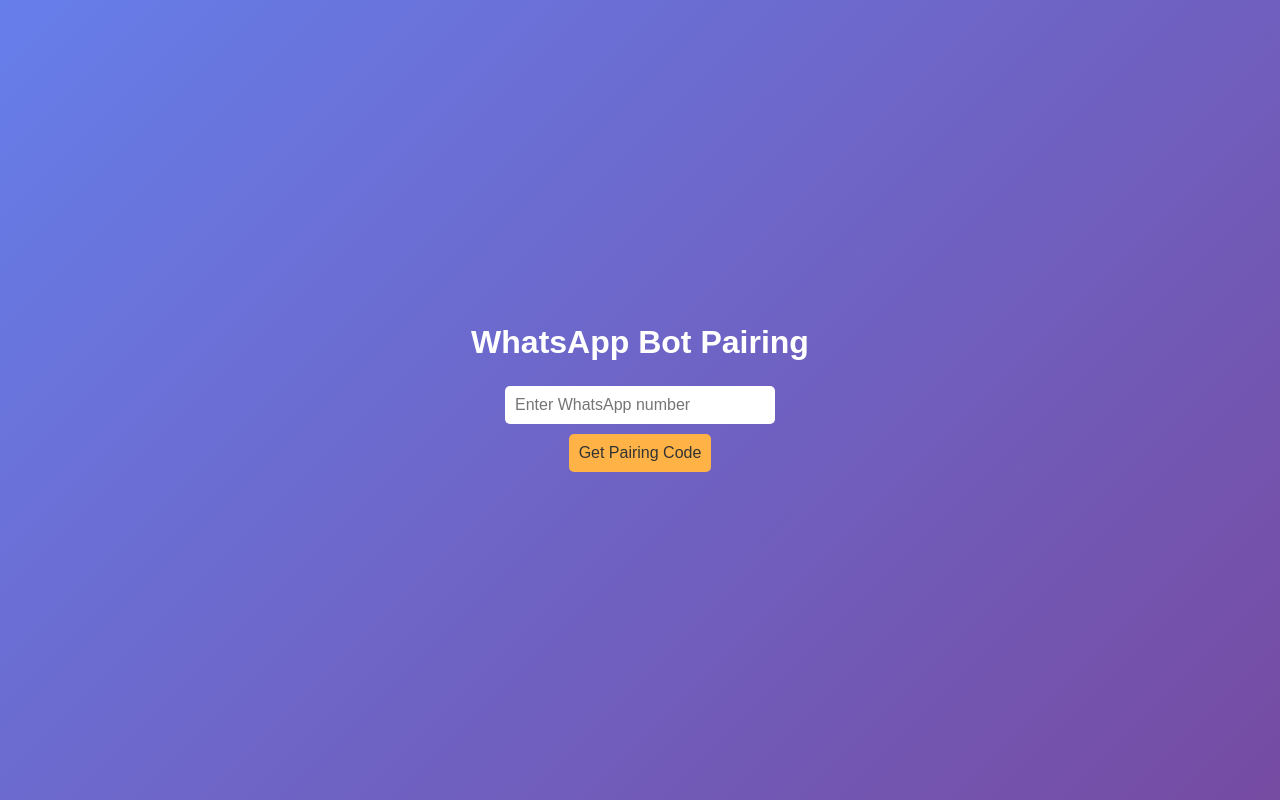
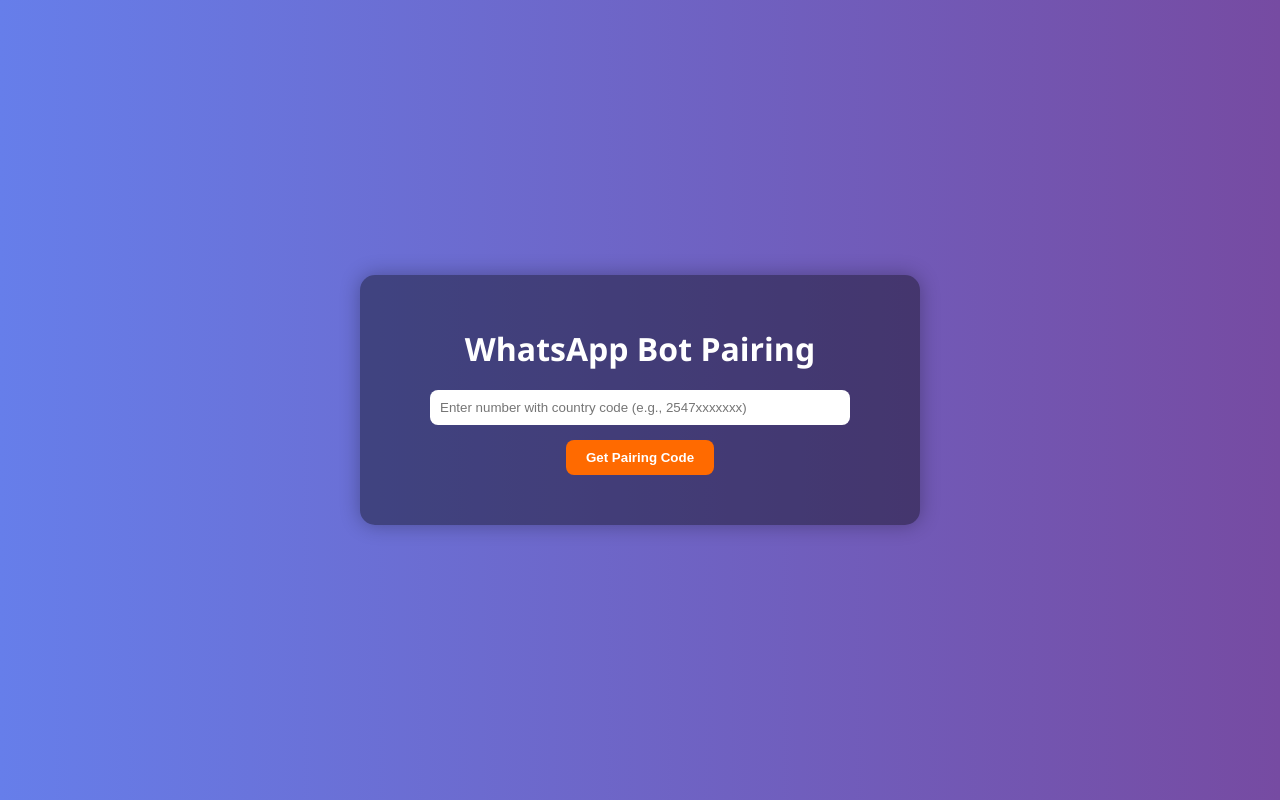
Before and after one commit to trashcore-dev/Whatsapp-session, a website: page public/index.html in a window 1280 px wide. Drawn offline with Linux system fonts and the light colour scheme.

Commit message:
Update index.html

```diff
--- a/public/index.html
+++ b/public/index.html
@@ -2,55 +2,98 @@
 <html lang="en">
 <head>
 <meta charset="UTF-8">
+<meta name="viewport" content="width=device-width, initial-scale=1.0">
 <title>WhatsApp Bot Pairing</title>
 <style>
   body {
-      font-family: Arial, sans-serif;
-      background: linear-gradient(135deg, #667eea, #764ba2);
+    font-family: 'Segoe UI', Tahoma, Geneva, Verdana, sans-serif;
+    background: linear-gradient(to right, #667eea, #764ba2);
     color: #fff;
     display: flex;
-      flex-direction: column;
     justify-content: center;
     align-items: center;
-      min-height: 100vh;
+    height: 100vh;
     margin: 0;
   }
-    h1 { margin-bottom: 20px; }
-    input, button {
+  .container {
+    background: rgba(0,0,0,0.4);
+    padding: 30px;
+    border-radius: 15px;
+    text-align: center;
+    width: 90%;
+    max-width: 500px;
+    box-shadow: 0 0 20px rgba(0,0,0,0.3);
+  }
+  h1 {
+    margin-bottom: 20px;
+  }
+  input[type="text"] {
     padding: 10px;
-      margin: 5px;
-      border-radius: 5px;
+    width: 80%;
+    border-radius: 8px;
     border: none;
-      font-size: 16px;
+    margin-bottom: 15px;
   }
-    input { width: 250px; }
-    button { cursor: pointer; background-color: #ffb347; color: #333; }
-    #pair-code { margin-top: 20px; font-weight: bold; font-size: 24px; }
+  button {
+    padding: 10px 20px;
+    border: none;
+    background: #ff6a00;
+    color: white;
+    font-weight: bold;
+    border-radius: 8px;
+    cursor: pointer;
+  }
+  button:hover {
+    background: #ff8c42;
+  }
+  .pairing {
+    margin-top: 20px;
+    font-size: 18px;
+    word-break: break-all;
+  }
+  .error {
+    color: #ff4444;
+  }
 </style>
 </head>
 <body>
+
+<div class="container">
   <h1>WhatsApp Bot Pairing</h1>
-  <input type="text" id="number" placeholder="Enter WhatsApp number">
-  <button onclick="getPairingCode()">Get Pairing Code</button>
-  <div id="pair-code"></div>
+  <input type="text" id="number" placeholder="Enter number with country code (e.g., 2547xxxxxxx)">
+  <br>
+  <button onclick="getPairing()">Get Pairing Code</button>
+  <div id="result" class="pairing"></div>
+</div>
 
 <script>
-    async function getPairingCode() {
+async function getPairing() {
   const number = document.getElementById('number').value.trim();
-      if(!number) return alert('Enter a number!');
+  const resultDiv = document.getElementById('result');
+
+  if (!number) {
+    resultDiv.innerHTML = '<span class="error">Please enter a number.</span>';
+    return;
+  }
+
+  resultDiv.innerHTML = '⏳ Generating pairing code...';
 
   try {
     const res = await fetch(`/pairing?number=${encodeURIComponent(number)}`);
     const data = await res.json();
-        if(data.pairCode) {
-          document.getElementById('pair-code').innerText = `Pairing Code: ${data.pairCode}`;
+
+    if (data.pairCode) {
+      resultDiv.innerHTML = `✅ Your Pairing Code:<br><strong>${data.pairCode}</strong>`;
+    } else if (data.error) {
+      resultDiv.innerHTML = `<span class="error">❌ ${data.error}</span>`;
     } else {
-          document.getElementById('pair-code').innerText = `Error: ${data.error}`;
+      resultDiv.innerHTML = '<span class="error">❌ Unexpected response.</span>';
     }
-      } catch(e) {
-        document.getElementById('pair-code').innerText = 'Failed to fetch pairing code.';
+  } catch (err) {
+    resultDiv.innerHTML = `<span class="error">❌ ${err.message}</span>`;
   }
 }
 </script>
+
 </body>
 </html>
```
Lines whose indentation alone changed are shown as unchanged.
